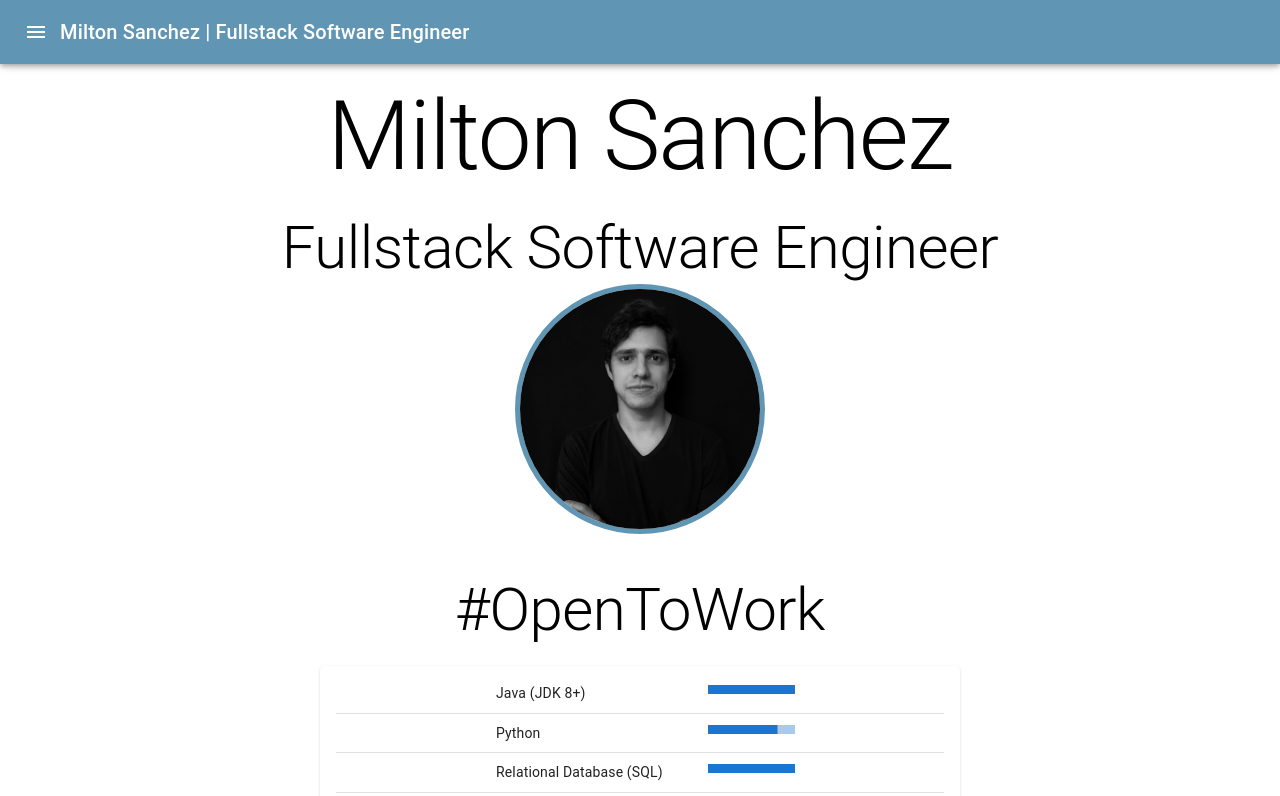
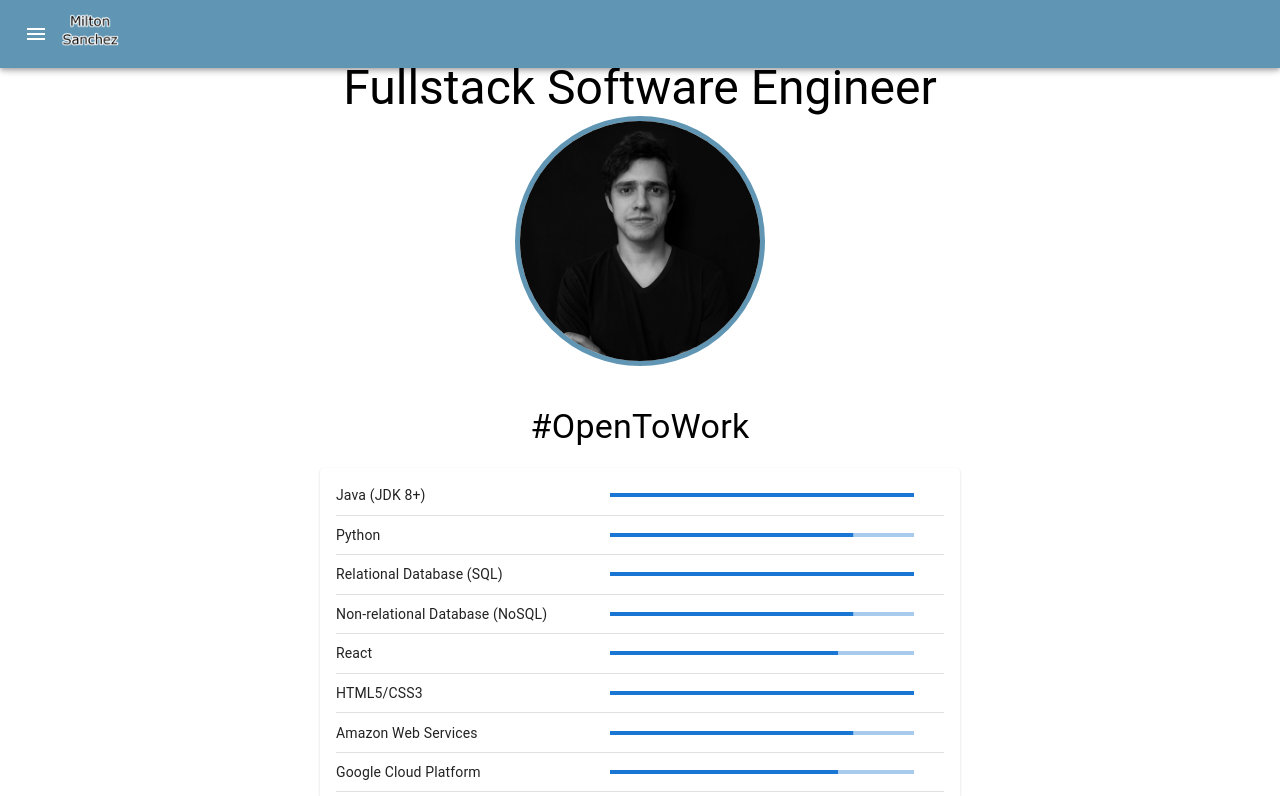
Before and after one commit to SnchzMltn/portfolio, a React (Create React App) app: page / in a window 1280 px wide. Shown: the top 796 px of the page. Built offline with nearby package versions, Linux system fonts and the light colour scheme.

Commit message:
include name typography include linear progress bar instead of ratings (still leaving the objects if I wanna go back) modified overly complex CSS

```diff
--- a/public/index.html
+++ b/public/index.html
@@ -2,7 +2,7 @@
 <html lang="en">
   <head>
     <meta charset="utf-8" />
-    <link rel="icon" href="%PUBLIC_URL%/favicon.ico" />
+    <link rel="icon" href="%PUBLIC_URL%/name_typography.png" />
     <meta name="viewport" content="width=device-width, initial-scale=1" />
     <meta name="theme-color" content="#000000" />
     <meta
--- a/src/components/header/Header.tsx
+++ b/src/components/header/Header.tsx
@@ -1,8 +1,9 @@
 import React from 'react';
-import { AppBar, IconButton, Menu, MenuItem, Toolbar, Typography } from '@material-ui/core';
+import { AppBar, IconButton, Menu, MenuItem, Toolbar } from '@material-ui/core';
 import MenuIcon from '@material-ui/icons/Menu';
 import './Header.css';
 import { Link } from "react-router-dom";
+import name_typography from '../../static/name_typography.png';
 
 function Header() {
 	const [anchorEl, setAnchorEl] = React.useState<null | HTMLElement>(null);
@@ -23,9 +24,9 @@ function Header() {
 					<IconButton edge="start" color="inherit" aria-label="menu" onClick={handleMenu}>
 						<MenuIcon />
 					</IconButton>
-					<Typography variant="h6" >
-						Milton Sanchez | Fullstack Software Engineer
-          			</Typography>
+					<div className='NameTypography'>
+						<img src={name_typography} alt='typography' width='64' height='64' />
+					</div>
 					<Menu
 						id="menu-appbar"
 						anchorEl={anchorEl}
--- a/src/pages/AboutMeContent/AboutMeContent.tsx
+++ b/src/pages/AboutMeContent/AboutMeContent.tsx
@@ -2,8 +2,10 @@ import { Accordion, AccordionDetails, AccordionSummary, Typography, Paper, List,
 import { Stack, Divider, LinearProgress } from '@mui/material';
 import ExpandMoreIcon from '@material-ui/icons/ExpandMore';
 import './AboutMeContent.css';
+
 import prof_img from '../../static/img_prof_2048.jpeg';
 import { PROFESSIONAL_PROFILE } from '../../static/constants';
+
 import Timeline from '../../components/Timeline/Timeline';
 
 type Skill = {
@@ -31,14 +33,8 @@ function AboutMeContent() {
 			<br/>
 			<br/>
 			<br/>
-			<br/>
 
-			<Typography variant='h1' align='center'>
-				Milton Sanchez
-			</Typography>
-			<br/>
-
-			<Typography variant='h2' align='center'>
+			<Typography variant='h3' align='center'>
 				Fullstack Software Engineer
 			</Typography>
 
@@ -49,37 +45,35 @@ function AboutMeContent() {
 			<br/>
 			<br/>
 
-			<Typography variant='h2' align='center'>
+			<Typography variant='h4' align='center'>
 				#OpenToWork
 			</Typography>
 
 			<br/>
 
-			<Box sx={{ paddingLeft: '25%', width: '50%' }}>
+			<Box sx={{ marginLeft: '25%', width: '50%' }}>
 				<Paper>
 					<List>
 						{skillsArray.map((skill) => {
 							return <>
 								<Stack direction='row' sx={{
-								paddingTop: '0.2%',
-								paddingBottom: '0.2%',
-								paddingLeft: '25%',
-								width: '50%',
+									paddingTop: '0.2%',
+									paddingBottom: '0.2%',
+									marginLeft: 'auto',
+									marginRight: 'auto',
 								}}  spacing={2}>
 									<>
 										<ListItem>
 											<Typography variant='body2' noWrap >
 												{skill.name}
 											</Typography>
+											<Box width='50%' marginLeft='auto' marginRight='5%'>
+												<LinearProgress sx={{
+													marginTop: 'auto',
+													marginBottom: 'auto',
+												}} variant='determinate' value={skill.progress} />
+											</Box>
 										</ListItem>
-										<Box sx={{ margin: '15%' }} width='50%'>
-											<LinearProgress sx={{
-												margin: '5%',
-												marginTop: '10%',
-												paddingTop: '5%',
-												paddingBottom: '0.5%',
-											}} variant='determinate' value={skill.progress} />
-										</Box>
 									</>
 								</Stack>
 								<Divider variant='middle' />
```
Also changed, not shown: public/name_typography.png (added), src/pages/AboutMeContent/AboutMeContent.css (line endings or trailing spaces), src/static/name_typography.png (added).
